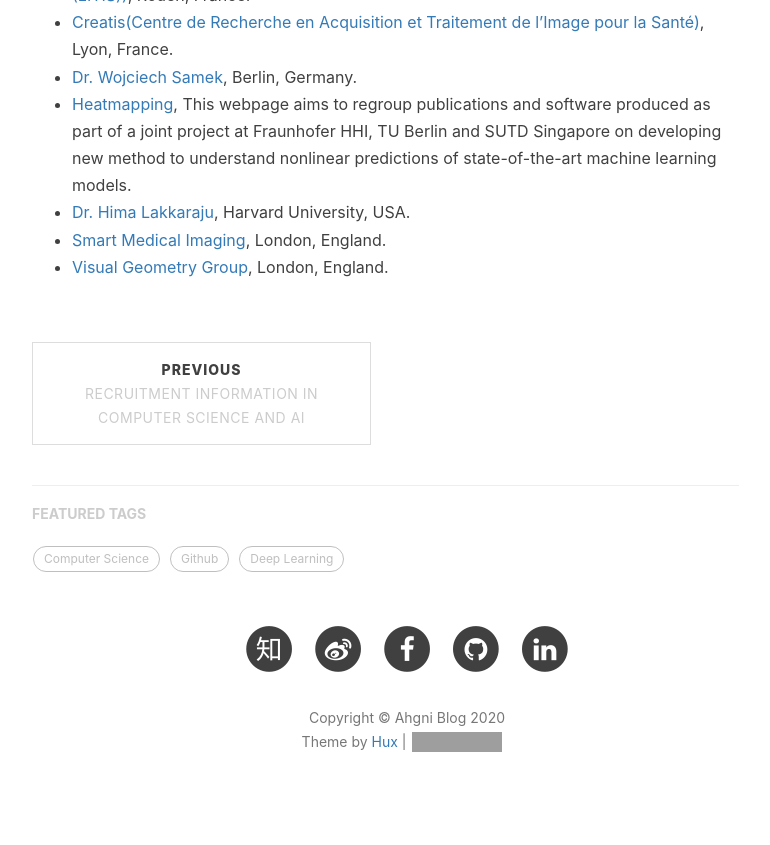
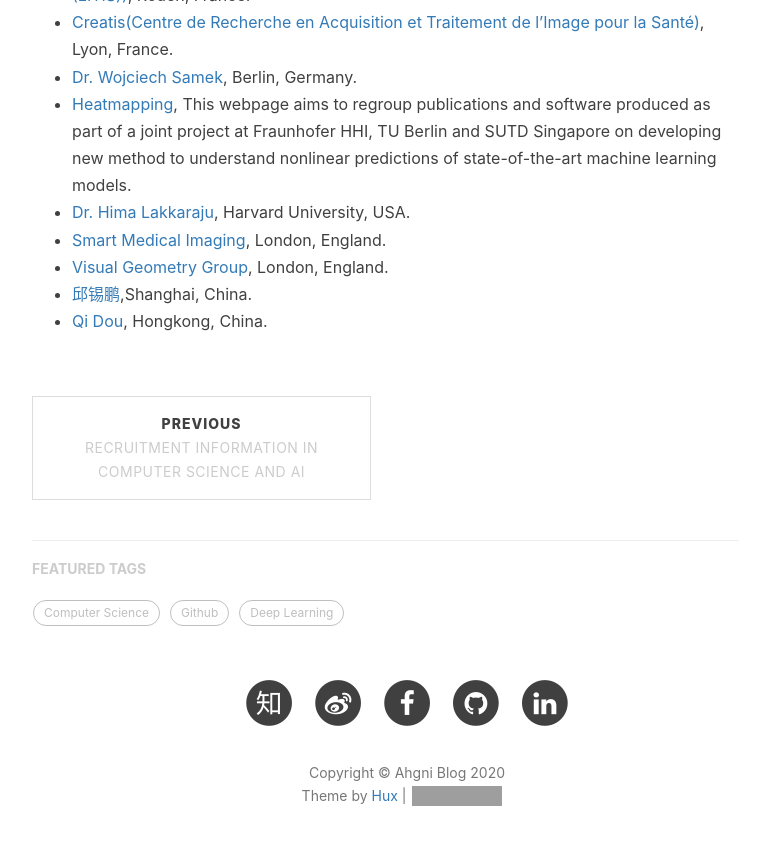
Before and after one commit to jizhang02/jizhang02.github.io, a Jekyll site: the page built from _posts/2020-04-04-lab.markdown, in a window 1280 px wide and 900 px high, scrolled down 819 px. Shown: the top 845 px of the window, without its empty margins (233-1003 px from the left). Built offline with Jekyll 4.4.1, drawn with Linux system fonts in a browser that asks for light colours; nearby versions of some CDN libraries; comment, search, counter and statistics services are not loaded; grey boxes are pictures that could not be loaded.

Commit message:
Update 2020-04-04-lab.markdown

```diff
--- a/_posts/2020-04-04-lab.markdown
+++ b/_posts/2020-04-04-lab.markdown
@@ -21,3 +21,5 @@
 * [Dr. Hima Lakkaraju](https://himalakkaraju.github.io/), Harvard University, USA.
 * [Smart Medical Imaging](https://www.imagingcdt.com/), London, England.
 * [Visual Geometry Group](https://www.robots.ox.ac.uk/~vgg/), London, England.
+* [邱锡鹏](https://xpqiu.github.io/index.html),Shanghai, China.
+* [Qi Dou](http://www.cse.cuhk.edu.hk/~qdou/), Hongkong, China.
```
